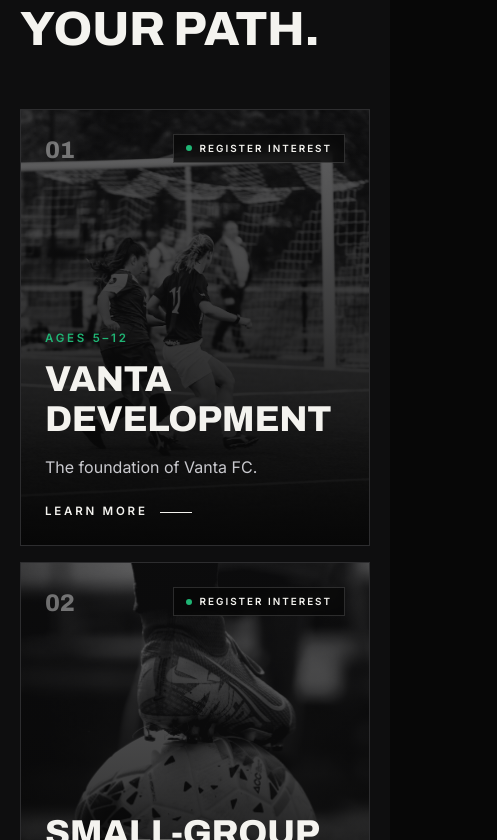
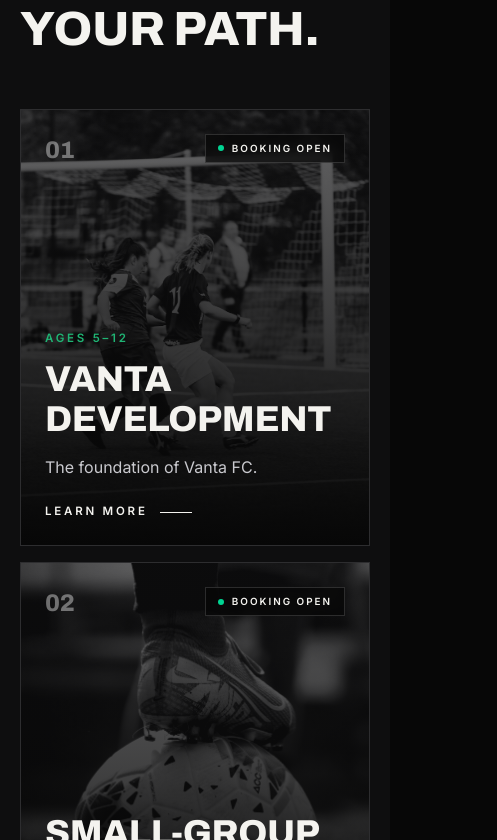
Before and after one commit to RayanSiraj/vantafc, a Next.js app: page /programs in a window 390 px wide. Shown: the part 784-1624 px from the top of the page, 497 px wide, since content can reach past the window. Built offline with nearby package versions, Linux system fonts and the light colour scheme; no server answers.

Commit message:
Show booking-open badge on bookable programs; fix mobile heading overflow

```diff
--- a/app/programs/page.tsx
+++ b/app/programs/page.tsx
@@ -63,9 +63,13 @@
                 <span className="absolute top-5 left-5 font-display text-5xl text-white/70">{String(i + 1).padStart(2, "0")}</span>
               </Reveal>
               <Reveal delay={100} className="lg:col-span-6 lg:px-8">
-                <StatusBadge status={program.availability} />
+                {program.bookable ? (
+                  <StatusBadge status="open" label="Booking open" />
+                ) : (
+                  <StatusBadge status={program.availability} />
+                )}
                 {program.ages && <p className="eyebrow mt-6 text-accent">{program.ages}</p>}
-                <h2 className="mt-4 font-display text-6xl sm:text-7xl">{program.name}</h2>
+                <h2 className="mt-4 font-display text-5xl sm:text-7xl">{program.name}</h2>
                 <p className="mt-5 text-2xl text-chalk">{program.summary}</p>
                 <p className="mt-4 max-w-lg text-lg text-mist">{program.description}</p>
                 {program.focus && (
--- a/components/program-card.tsx
+++ b/components/program-card.tsx
@@ -25,7 +25,11 @@
       <div className="absolute inset-0 bg-gradient-to-t from-ink via-ink/50 to-ink/10" aria-hidden="true" />
       <div className="relative flex items-start justify-between gap-4">
         <span className="font-display text-2xl text-white/40">{String(index + 1).padStart(2, "0")}</span>
-        <StatusBadge status={program.availability} />
+        {program.bookable ? (
+          <StatusBadge status="open" label="Booking open" />
+        ) : (
+          <StatusBadge status={program.availability} />
+        )}
       </div>
       <div className="relative">
         {program.ages && <p className="eyebrow mb-3 text-accent">{program.ages}</p>}
--- a/components/status-badge.tsx
+++ b/components/status-badge.tsx
@@ -6,7 +6,15 @@
   "coming-soon": "Coming soon",
 };
 
-export function StatusBadge({ status, className = "" }: { status: Availability; className?: string }) {
+export function StatusBadge({
+  status,
+  label,
+  className = "",
+}: {
+  status: Availability;
+  label?: string;
+  className?: string;
+}) {
   const dot =
     status === "open" ? "bg-emerald-400" : status === "interest" ? "bg-accent" : "bg-steel";
   return (
@@ -14,7 +22,7 @@
       className={`inline-flex items-center gap-2 border border-white/15 bg-ink/70 px-3 py-1.5 text-[0.62rem] font-semibold tracking-[0.2em] text-chalk uppercase backdrop-blur ${className}`}
     >
       <span className={`h-1.5 w-1.5 rounded-full ${dot}`} aria-hidden="true" />
-      {labels[status]}
+      {label ?? labels[status]}
     </span>
   );
 }
```
